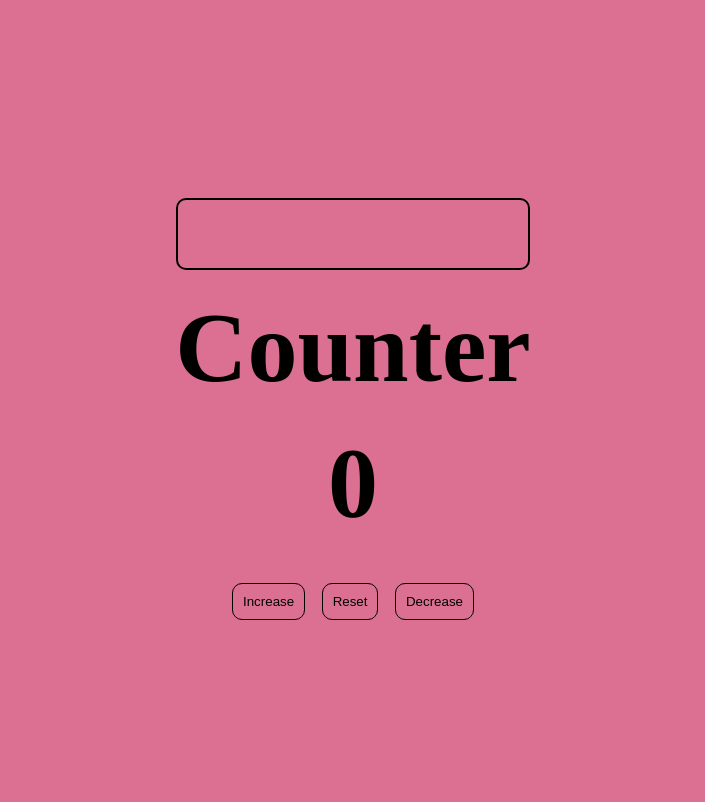
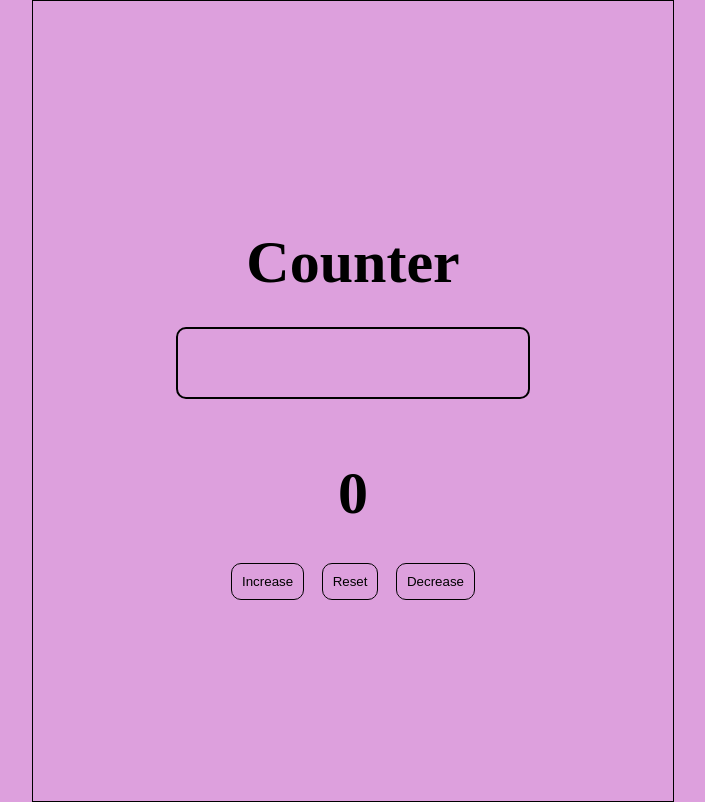
Before and after one commit to Hawwass1/Counter, a plain HTML site: page index.html in a window 1280 px wide. Shown: the whole page, without its empty margins (287-992 px from the left). Drawn offline with Linux system fonts and the light colour scheme.

Commit message:
changed background color

```diff
--- a/index.html
+++ b/index.html
@@ -4,13 +4,13 @@
     <meta charset="UTF-8">
     <meta http-equiv="X-UA-Compatible" content="IE=edge">
     <meta name="viewport" content="width=device-width, initial-scale=1.0">
-    <title>Document</title>
+    <title>Counter</title>
 
     <style>
         *{
             padding: 0;
             margin: 0;
-            background-color: palevioletred;
+            background-color:plum;
         }
         #container{
             height: 100vh;
@@ -18,10 +18,10 @@
             flex-direction: column;
             justify-content: center;
             align-items: center;
-            font-size: 50px;
+            font-size: 30px;
         }
         #container > *{
-            margin-top: 20px;
+            margin-top: 30px;
         }
         input {
             padding: 20px;
@@ -30,28 +30,36 @@
             border-radius: 10px;
             font-size: 1.5rem;
             text-align: center;
+            margin-bottom: 30px;
         }
         button{
             padding: 10px;
-            margin: 2px;
+            margin: 5px;
             border-radius: 10px;
             border: 1px solid black;
         }
         button:hover{
             background-color: black;
-            color: palevioletred;
+            color: plum;
         }
         #input{
             display:inline-block;
-            margin-top: 50px;
+            margin-top: 100px;
+        }
+        .content{
+        width:50%;
+        border: 1px solid black;
+        margin: auto;
+        height: 100vh;
         }
     </style>
 </head>
 <body>
+    <div class="content">
 
     <div id="container">
+        <h1>Counter</h1>
         <input type="number">
-        <h1>Counter</h1>
         <h1 id="counter"></h1>
 
         <div>
@@ -59,6 +67,7 @@
             <button onclick="resetCounter()">Reset</button>
             <button onclick="decreaseCounter()">Decrease</buttton>
         </div>
+    </div>
     </div>
 
 
```
